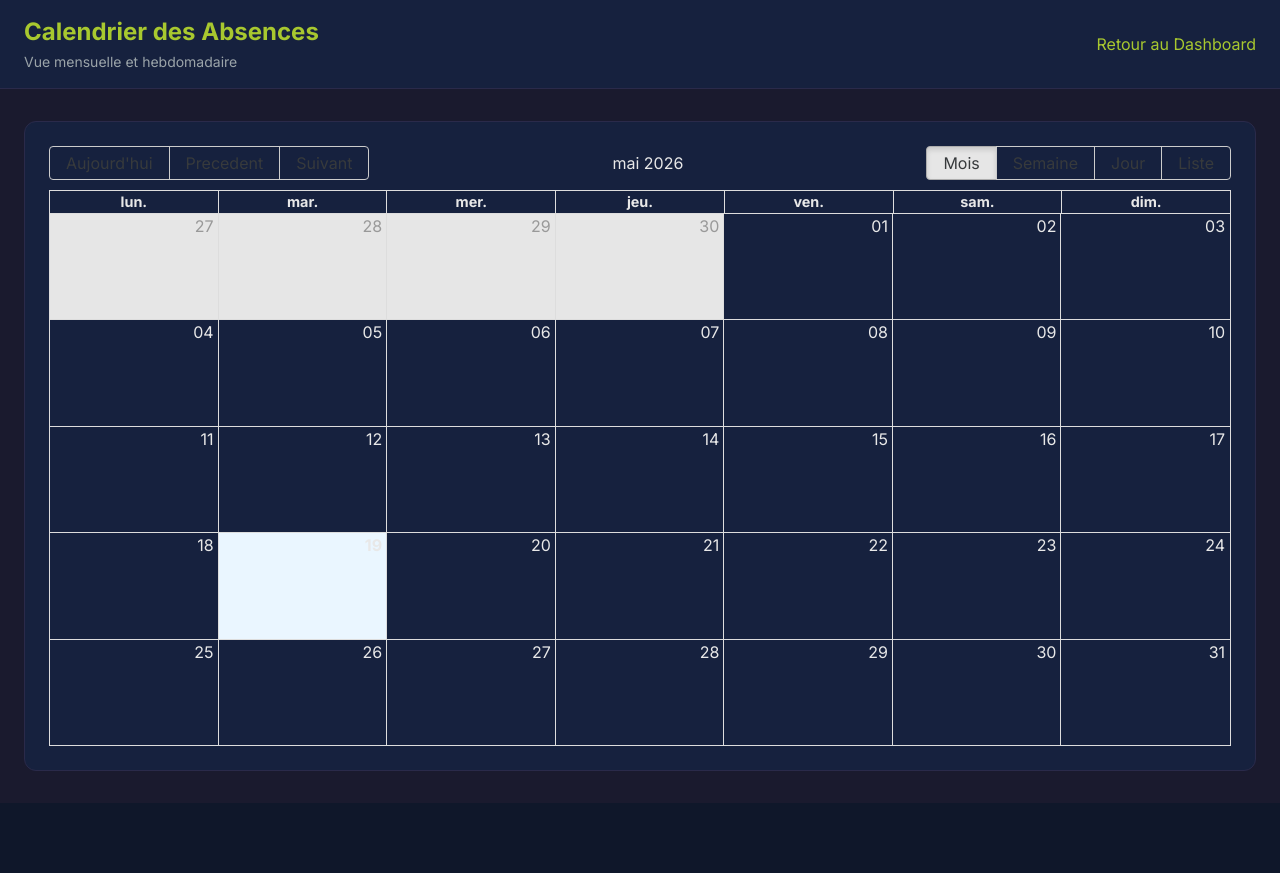
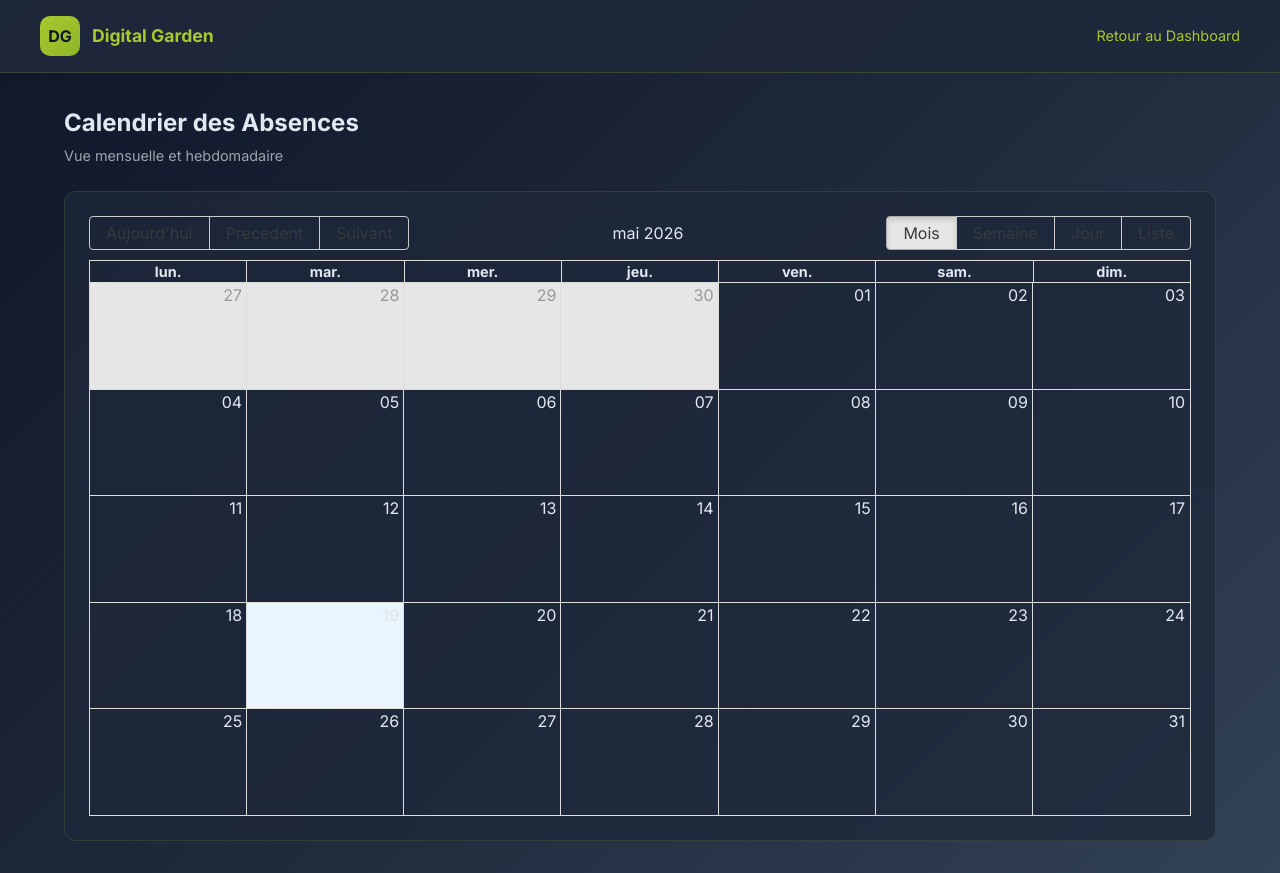
Before and after one commit to LOUCIFAYOUB/gestion-absences, a Next.js app: page /calendrier in a window 1280 px wide. Before the commit the page ends 803 px from the top, so only its background shows below. Built offline with nearby package versions, Linux system fonts and the light colour scheme; no server answers; the database is empty; sample sign-in values are in the browser's storage.

Commit message:
Finalise design Digital Garden - toutes pages fonctionnelles

```diff
--- a/app/calendrier/page.tsx
+++ b/app/calendrier/page.tsx
@@ -68,19 +68,20 @@ export default function CalendrierPage() {
     return {
       style: {
         backgroundColor: color,
-        borderRadius: "4px",
+        borderRadius: "6px",
         opacity: 0.9,
-        color: "#1a1a2e",
+        color: "#0f172a",
         border: "none",
-        fontWeight: "bold",
+        fontWeight: "600",
+        fontSize: "0.8rem",
       },
     };
   }
 
   if (status === "loading" || loading) {
     return (
-      <div className="min-h-screen flex items-center justify-center bg-[#1a1a2e]">
-        <div className="text-[#9ba4a9] text-lg">Chargement...</div>
+      <div style={{ minHeight: '100vh', display: 'flex', alignItems: 'center', justifyContent: 'center', background: 'linear-gradient(135deg, #0f172a 0%, #1e293b 100%)' }}>
+        <div style={{ color: '#9ba4a9' }}>Chargement...</div>
       </div>
     );
   }
@@ -88,22 +89,29 @@ export default function CalendrierPage() {
   if (!session) return null;
 
   return (
-    <div className="min-h-screen bg-[#1a1a2e] text-[#e8e8e8]">
+    <div style={{ minHeight: '100vh', background: 'linear-gradient(135deg, #0f172a 0%, #1e293b 50%, #334155 100%)', color: '#e2e8f0' }}>
       {/* Header */}
-      <header className="bg-[#16213e] border-b border-[#2a2a4a]">
-        <div className="max-w-7xl mx-auto px-6 py-4 flex justify-between items-center">
-          <div>
-            <h1 className="text-2xl font-bold text-[#a8c82f]">Calendrier des Absences</h1>
-            <p className="text-[#9ba4a9] text-sm mt-1">Vue mensuelle et hebdomadaire</p>
+      <header style={{ background: 'rgba(30, 41, 59, 0.9)', borderBottom: '1px solid rgba(168, 200, 47, 0.2)', padding: '16px 24px' }}>
+        <div style={{ maxWidth: '1200px', margin: '0 auto', display: 'flex', justifyContent: 'space-between', alignItems: 'center' }}>
+          <div style={{ display: 'flex', alignItems: 'center', gap: '12px' }}>
+            <div style={{ width: '40px', height: '40px', borderRadius: '10px', background: 'linear-gradient(135deg, #a8c82f 0%, #8fb526 100%)', display: 'flex', alignItems: 'center', justifyContent: 'center' }}>
+              <span style={{ fontWeight: 'bold', color: '#0f172a' }}>DG</span>
+            </div>
+            <div>
+              <h1 style={{ fontSize: '1.1rem', fontWeight: 'bold', color: '#a8c82f', margin: 0 }}>Digital Garden</h1>
+            </div>
           </div>
-          <a href="/dashboard" className="text-[#a8c82f] hover:text-[#8fb526] transition">
-            Retour au Dashboard
-          </a>
+          <a href="/dashboard" style={{ color: '#a8c82f', textDecoration: 'none', fontSize: '0.9rem' }}>Retour au Dashboard</a>
         </div>
       </header>
 
-      <main className="max-w-7xl mx-auto px-6 py-8">
-        <div className="bg-[#16213e] border border-[#2a2a4a] p-6 rounded-xl">
+      <main style={{ maxWidth: '1200px', margin: '0 auto', padding: '32px 24px' }}>
+        <div style={{ marginBottom: '24px' }}>
+          <h2 style={{ fontSize: '1.5rem', fontWeight: 'bold', color: '#e2e8f0', marginBottom: '4px' }}>Calendrier des Absences</h2>
+          <p style={{ color: '#9ba4a9', fontSize: '0.9rem' }}>Vue mensuelle et hebdomadaire</p>
+        </div>
+
+        <div className="glass-card" style={{ padding: '24px' }}>
           <Calendar
             localizer={localizer}
             events={events}
--- a/app/stats/page.tsx
+++ b/app/stats/page.tsx
@@ -104,8 +104,8 @@ export default function StatsPage() {
 
   if (status === "loading" || loading) {
     return (
-      <div className="min-h-screen flex items-center justify-center bg-[#1a1a2e]">
-        <div className="text-[#9ba4a9] text-lg">Chargement...</div>
+      <div style={{ minHeight: '100vh', display: 'flex', alignItems: 'center', justifyContent: 'center', background: 'linear-gradient(135deg, #0f172a 0%, #1e293b 100%)' }}>
+        <div style={{ color: '#9ba4a9' }}>Chargement...</div>
       </div>
     );
   }
@@ -113,48 +113,54 @@ export default function StatsPage() {
   if (!session) return null;
 
   return (
-    <div className="min-h-screen bg-[#1a1a2e] text-[#e8e8e8]">
+    <div style={{ minHeight: '100vh', background: 'linear-gradient(135deg, #0f172a 0%, #1e293b 50%, #334155 100%)', color: '#e2e8f0' }}>
       {/* Header */}
-      <header className="bg-[#16213e] border-b border-[#2a2a4a]">
-        <div className="max-w-7xl mx-auto px-6 py-4 flex justify-between items-center">
-          <div>
-            <h1 className="text-2xl font-bold text-[#a8c82f]">Statistiques</h1>
-            <p className="text-[#9ba4a9] text-sm mt-1">Analyses et graphiques</p>
+      <header style={{ background: 'rgba(30, 41, 59, 0.9)', borderBottom: '1px solid rgba(168, 200, 47, 0.2)', padding: '16px 24px' }}>
+        <div style={{ maxWidth: '1200px', margin: '0 auto', display: 'flex', justifyContent: 'space-between', alignItems: 'center' }}>
+          <div style={{ display: 'flex', alignItems: 'center', gap: '12px' }}>
+            <div style={{ width: '40px', height: '40px', borderRadius: '10px', background: 'linear-gradient(135deg, #a8c82f 0%, #8fb526 100%)', display: 'flex', alignItems: 'center', justifyContent: 'center' }}>
+              <span style={{ fontWeight: 'bold', color: '#0f172a' }}>DG</span>
+            </div>
+            <div>
+              <h1 style={{ fontSize: '1.1rem', fontWeight: 'bold', color: '#a8c82f', margin: 0 }}>Digital Garden</h1>
+            </div>
           </div>
-          <a href="/dashboard" className="text-[#a8c82f] hover:text-[#8fb526] transition">
-            Retour au Dashboard
-          </a>
+          <a href="/dashboard" style={{ color: '#a8c82f', textDecoration: 'none', fontSize: '0.9rem' }}>Retour au Dashboard</a>
         </div>
       </header>
 
-      <main className="max-w-7xl mx-auto px-6 py-8">
-        {/* Cartes de statistiques */}
-        <div className="grid grid-cols-1 md:grid-cols-4 gap-6 mb-8">
-          <div className="bg-[#16213e] border border-[#2a2a4a] p-6 rounded-xl">
-            <h3 className="text-[#9ba4a9] text-sm uppercase tracking-wide">Total Absences</h3>
-            <p className="text-3xl font-bold text-[#e8e8e8] mt-2">{totalAbsences}</p>
+      <main style={{ maxWidth: '1200px', margin: '0 auto', padding: '32px 24px' }}>
+        <div style={{ marginBottom: '24px' }}>
+          <h2 style={{ fontSize: '1.5rem', fontWeight: 'bold', color: '#e2e8f0', marginBottom: '4px' }}>Statistiques</h2>
+          <p style={{ color: '#9ba4a9', fontSize: '0.9rem' }}>Analyses et graphiques</p>
+        </div>
+
+        {/* Stats Cards */}
+        <div style={{ display: 'grid', gridTemplateColumns: 'repeat(auto-fit, minmax(220px, 1fr))', gap: '20px', marginBottom: '32px' }}>
+          <div className="glass-card" style={{ padding: '24px' }}>
+            <div style={{ color: '#9ba4a9', fontSize: '0.7rem', textTransform: 'uppercase', letterSpacing: '0.05em', marginBottom: '8px' }}>Total Absences</div>
+            <div style={{ fontSize: '2rem', fontWeight: 'bold', color: '#e2e8f0' }}>{totalAbsences}</div>
           </div>
-          <div className="bg-[#16213e] border border-[#2a2a4a] p-6 rounded-xl">
-            <h3 className="text-[#9ba4a9] text-sm uppercase tracking-wide">Total Employes</h3>
-            <p className="text-3xl font-bold text-[#e8e8e8] mt-2">{totalEmployees}</p>
+          <div className="glass-card" style={{ padding: '24px' }}>
+            <div style={{ color: '#9ba4a9', fontSize: '0.7rem', textTransform: 'uppercase', letterSpacing: '0.05em', marginBottom: '8px' }}>Total Employes</div>
+            <div style={{ fontSize: '2rem', fontWeight: 'bold', color: '#e2e8f0' }}>{totalEmployees}</div>
           </div>
-          <div className="bg-[#16213e] border border-[#2a2a4a] p-6 rounded-xl">
-            <h3 className="text-[#9ba4a9] text-sm uppercase tracking-wide">Solde Conges OK</h3>
-            <p className="text-3xl font-bold text-[#a8c82f] mt-2">{activeEmployees}</p>
+          <div className="glass-card" style={{ padding: '24px' }}>
+            <div style={{ color: '#9ba4a9', fontSize: '0.7rem', textTransform: 'uppercase', letterSpacing: '0.05em', marginBottom: '8px' }}>Solde Conges OK</div>
+            <div style={{ fontSize: '2rem', fontWeight: 'bold', color: '#a8c82f' }}>{activeEmployees}</div>
           </div>
-          <div className="bg-[#16213e] border border-[#2a2a4a] p-6 rounded-xl">
-            <h3 className="text-[#9ba4a9] text-sm uppercase tracking-wide">Taux Absenteisme</h3>
-            <p className="text-3xl font-bold text-[#a8c82f] mt-2">
+          <div className="glass-card" style={{ padding: '24px' }}>
+            <div style={{ color: '#9ba4a9', fontSize: '0.7rem', textTransform: 'uppercase', letterSpacing: '0.05em', marginBottom: '8px' }}>Taux Absenteisme</div>
+            <div style={{ fontSize: '2rem', fontWeight: 'bold', color: '#a8c82f' }}>
               {totalEmployees > 0 ? ((totalAbsences / totalEmployees) * 100).toFixed(1) : 0}%
-            </p>
+            </div>
           </div>
         </div>
 
         {/* Graphiques */}
-        <div className="grid grid-cols-1 lg:grid-cols-2 gap-8">
-          {/* Graphique par type */}
-          <div className="bg-[#16213e] border border-[#2a2a4a] p-6 rounded-xl">
-            <h2 className="text-lg font-semibold text-[#a8c82f] mb-4">Absences par Type</h2>
+        <div style={{ display: 'grid', gridTemplateColumns: 'repeat(auto-fit, minmax(400px, 1fr))', gap: '24px' }}>
+          <div className="glass-card" style={{ padding: '24px' }}>
+            <h3 style={{ fontSize: '1.1rem', fontWeight: '600', color: '#a8c82f', marginBottom: '16px' }}>Absences par Type</h3>
             <ResponsiveContainer width="100%" height={300}>
               <PieChart>
                 <Pie
@@ -176,9 +182,8 @@ export default function StatsPage() {
             </ResponsiveContainer>
           </div>
 
-          {/* Graphique par mois */}
-          <div className="bg-[#16213e] border border-[#2a2a4a] p-6 rounded-xl">
-            <h2 className="text-lg font-semibold text-[#a8c82f] mb-4">Absences par Mois</h2>
+          <div className="glass-card" style={{ padding: '24px' }}>
+            <h3 style={{ fontSize: '1.1rem', fontWeight: '600', color: '#a8c82f', marginBottom: '16px' }}>Absences par Mois</h3>
             <ResponsiveContainer width="100%" height={300}>
               <BarChart data={absencesByMonth}>
                 <CartesianGrid strokeDasharray="3 3" stroke="#2a2a4a" />
@@ -190,9 +195,8 @@ export default function StatsPage() {
             </ResponsiveContainer>
           </div>
 
-          {/* Top employes */}
-          <div className="bg-[#16213e] border border-[#2a2a4a] p-6 rounded-xl lg:col-span-2">
-            <h2 className="text-lg font-semibold text-[#a8c82f] mb-4">Top 5 Employes - Plus d'Absences</h2>
+          <div className="glass-card" style={{ padding: '24px', gridColumn: '1 / -1' }}>
+            <h3 style={{ fontSize: '1.1rem', fontWeight: '600', color: '#a8c82f', marginBottom: '16px' }}>Top 5 Employes - Plus d'Absences</h3>
             <ResponsiveContainer width="100%" height={300}>
               <BarChart data={topEmployees} layout="vertical">
                 <CartesianGrid strokeDasharray="3 3" stroke="#2a2a4a" />
```
